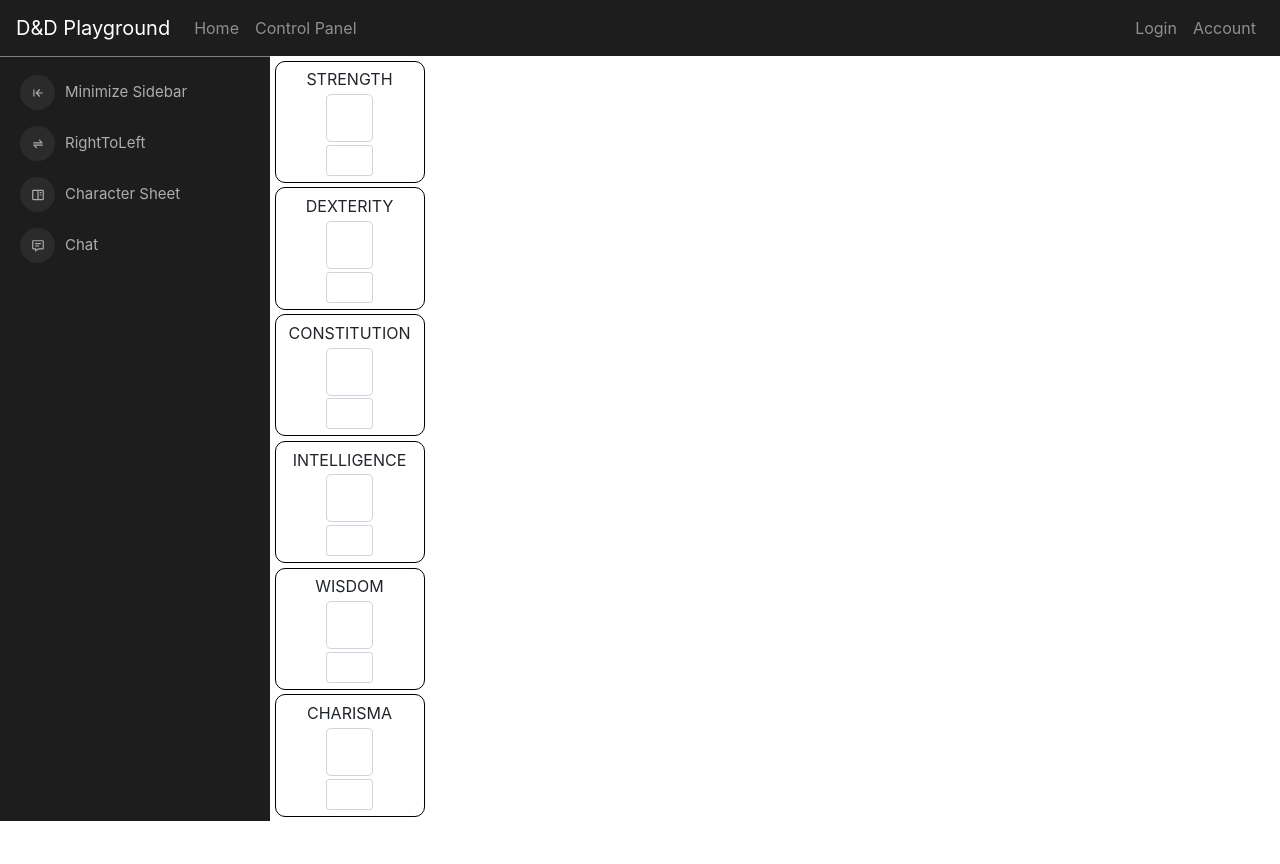
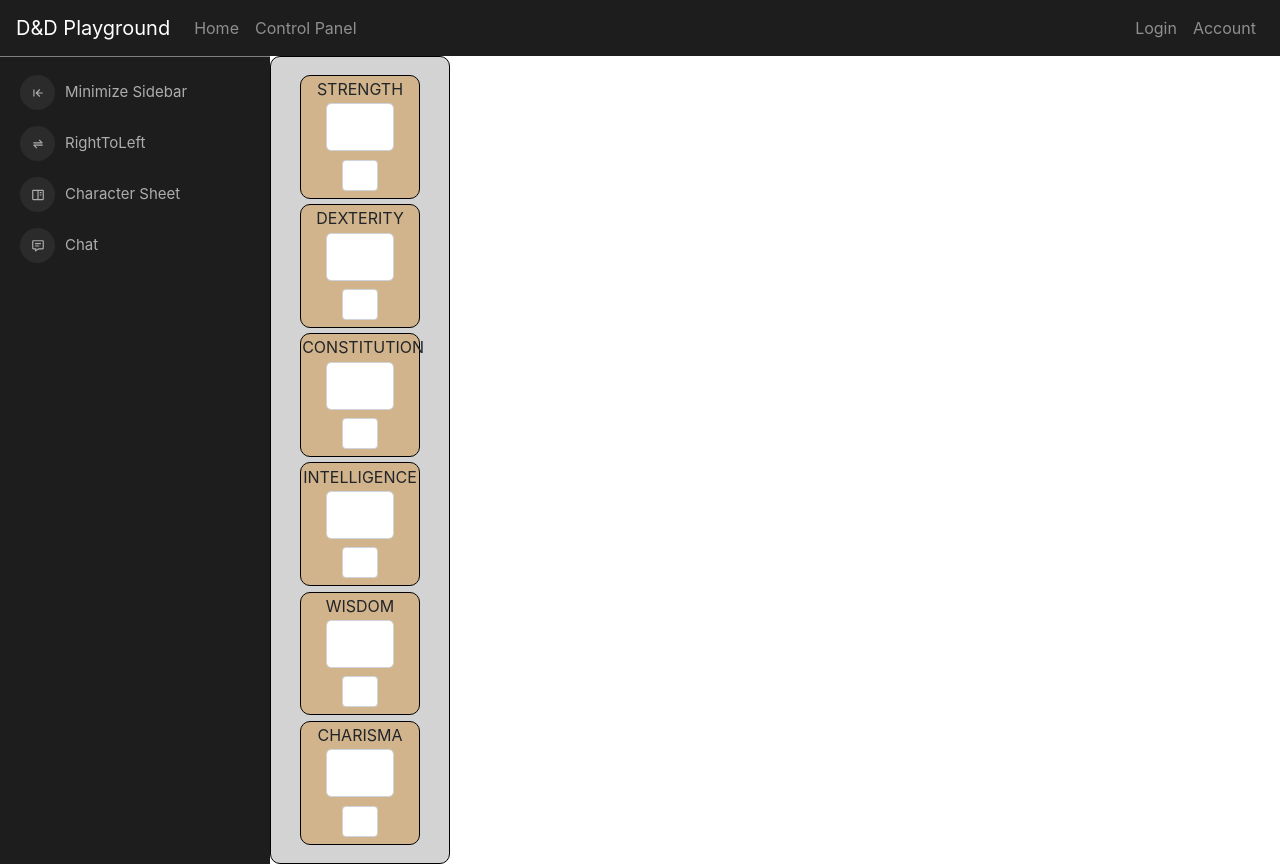
Before and after one commit to williammabernathy/Character_Sheet, a React (Create React App) app: page /controlpanel in a window 1280 px wide. Both pictures are taken after a click on the button "Character Sheet". Before the commit the page ends 821 px from the top, so only its background shows below. Built offline with nearby package versions, Linux system fonts and the light colour scheme.

Commit message:
Added stat block css for  character sheet main

```diff
--- a/src/Components/CharacterSheetMain/CharacterSheetMain.css
+++ b/src/Components/CharacterSheetMain/CharacterSheetMain.css
@@ -0,0 +1,9 @@
+.statBlockWrapper {
+    width: 180px;
+    padding-top: 7%;
+    padding-bottom: 7%;
+
+    background-color: lightgray;
+    border-radius: 10px;
+    border: 1px solid black;
+}
--- a/src/Components/CharacterSheetMain/CharacterSheetMain.js
+++ b/src/Components/CharacterSheetMain/CharacterSheetMain.js
@@ -8,6 +8,7 @@ const CharacterSheetMain = () => {
 
     return (
         <div className="CSMainWrapper">
+
             <div className="statBlockWrapper">
                 {statAttrNames.map((stat, index) => (
                     <StatBlock
@@ -16,6 +17,7 @@ const CharacterSheetMain = () => {
                     />
                 ))}
             </div>
+
         </div>
     );
 };
--- a/src/Components/CharacterSheetMain/Components/StatBlock/StatBlock.css
+++ b/src/Components/CharacterSheetMain/Components/StatBlock/StatBlock.css
@@ -1,24 +1,26 @@
 .statBlockContainer {
     text-align: center;
+    width: 120px;
+    margin: 3% auto;
+
+    background-color: tan;
     border-radius: 10px;
     border: 1px solid black;
-    padding: 3%;
-    margin: 3%;
-    width: 150px;
 }
 
 .statBlockTitle {
     padding: 1%;
+    text-align: center;
 }
 
 .statBlockBonusField {
-    width: 50px;
-    margin: 0 auto;
+    width: 70px;
+    margin: auto;
     padding: 1%;
 }
 
 .statBlockStatValueField {
     width: 50px;
-    margin: 0 auto;
-    padding: 1%;
+    margin: auto;
+    padding: 6%;
 }
--- a/src/Components/CharacterSheetMain/Components/StatBlock/StatBlock.js
+++ b/src/Components/CharacterSheetMain/Components/StatBlock/StatBlock.js
@@ -10,13 +10,13 @@ const StatBlock = ({ statName }) => {
                     {statName.toUpperCase()}
                 </div>
                 <div className="statBlockBonusField">
-                <Form >
-                    <Form.Control size='lg' type="text"/>
+                    <Form>
+                        <Form.Control size='lg' type="text" />
                     </Form>
                 </div>
                 <div className="statBlockStatValueField">
                     <Form className="formShaping">
-                    <Form.Control size='sm' type="text"/>
+                        <Form.Control size='sm' type="text" />
                     </Form>
                 </div>
         </div>
```
Lines whose indentation alone changed are shown as unchanged.
